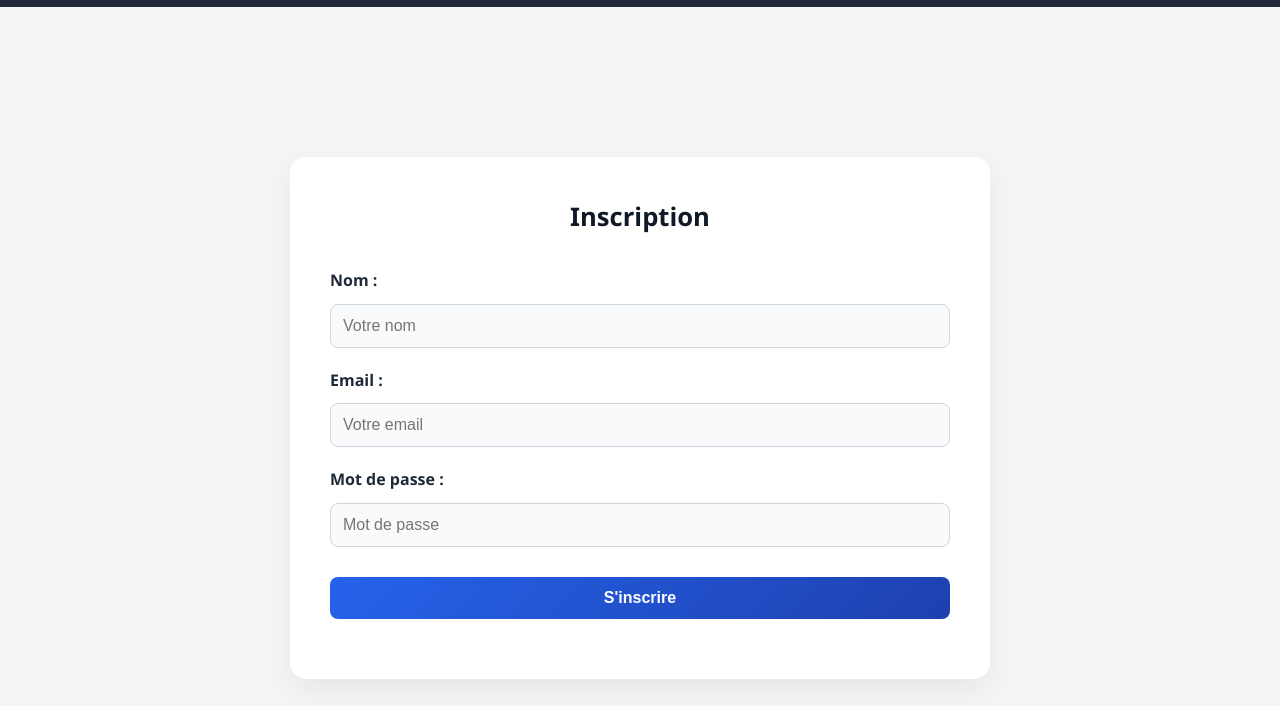
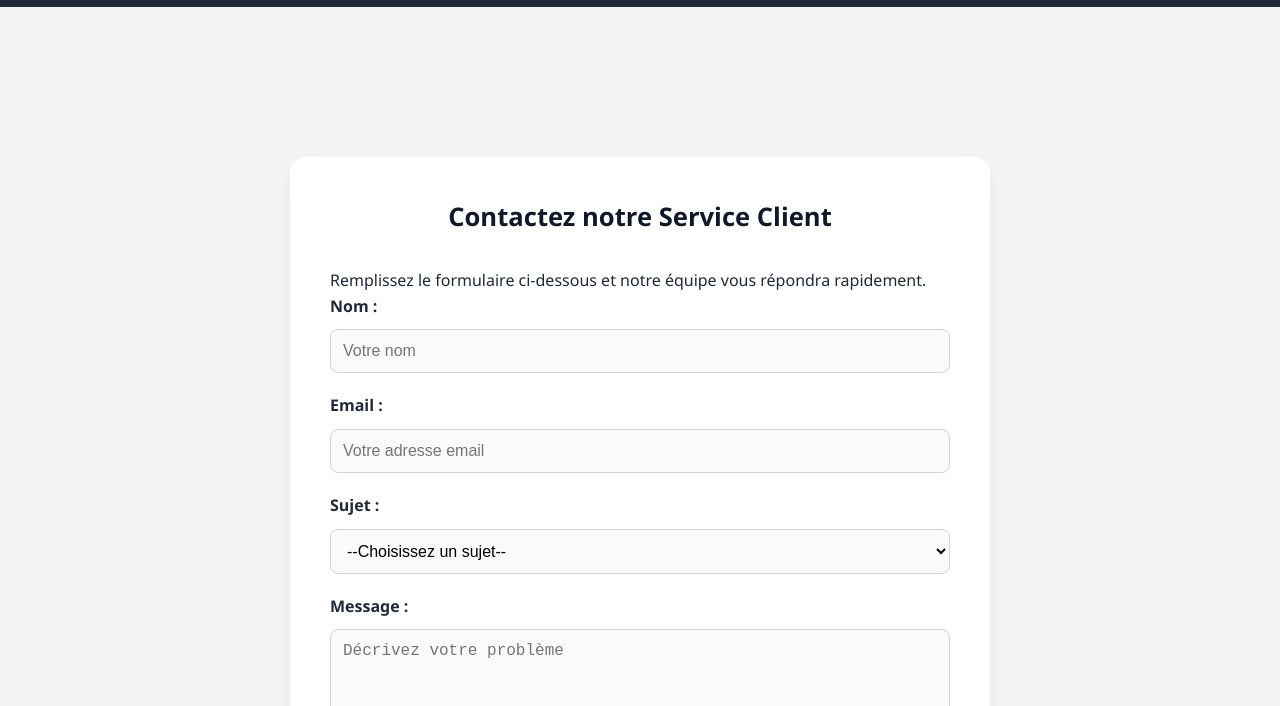
Before and after one commit to hamletguy/lbo7, a website: page Public/index.html in a window 1280 px wide. Shown: the part 94-800 px from the top of the page. Drawn offline with Linux system fonts and the light colour scheme; no server answers; a web font is replaced by a local one.

Commit message:
slight flix to index.html

```diff
--- a/Public/index.html
+++ b/Public/index.html
@@ -27,40 +27,6 @@
     </header>
 
     <main class="main" id="product-container"></main>
-
-    <section class="form-section">
-      <form id="form-inscription">
-        <h2>Inscription</h2>
-        <label for="nom">Nom :</label>
-        <input
-          type="text"
-          id="nom"
-          name="nom"
-          required
-          placeholder="Votre nom"
-        />
-
-        <label for="email">Email :</label>
-        <input
-          type="email"
-          id="email"
-          name="email"
-          required
-          placeholder="Votre email"
-        />
-
-        <label for="mdp">Mot de passe :</label>
-        <input
-          type="password"
-          id="mdp"
-          name="mdp"
-          required
-          placeholder="Mot de passe"
-        />
-
-        <input type="submit" value="S'inscrire" />
-      </form>
-    </section>
 
     <section id="contact-client">
       <h2>Contactez notre Service Client</h2>
@@ -113,25 +79,6 @@
       <p>&copy; 2024 Red magic. Tous droits réservés.</p>
     </footer>
     <script>
-      document
-        .getElementById("form-inscription")
-        ?.addEventListener("submit", async (e) => {
-          e.preventDefault();
-          const data = {
-            nom: e.target.nom.value,
-            email: e.target.email.value,
-            mdp: e.target.mdp.value,
-          };
-
-          const res = await fetch("/api/users", {
-            method: "POST",
-            headers: { "Content-Type": "application/json" },
-            body: JSON.stringify(data),
-          });
-          const msg = await res.json();
-          alert(msg.message);
-        });
-
       document
         .getElementById("form-contact")
         ?.addEventListener("submit", async (e) => {
```
